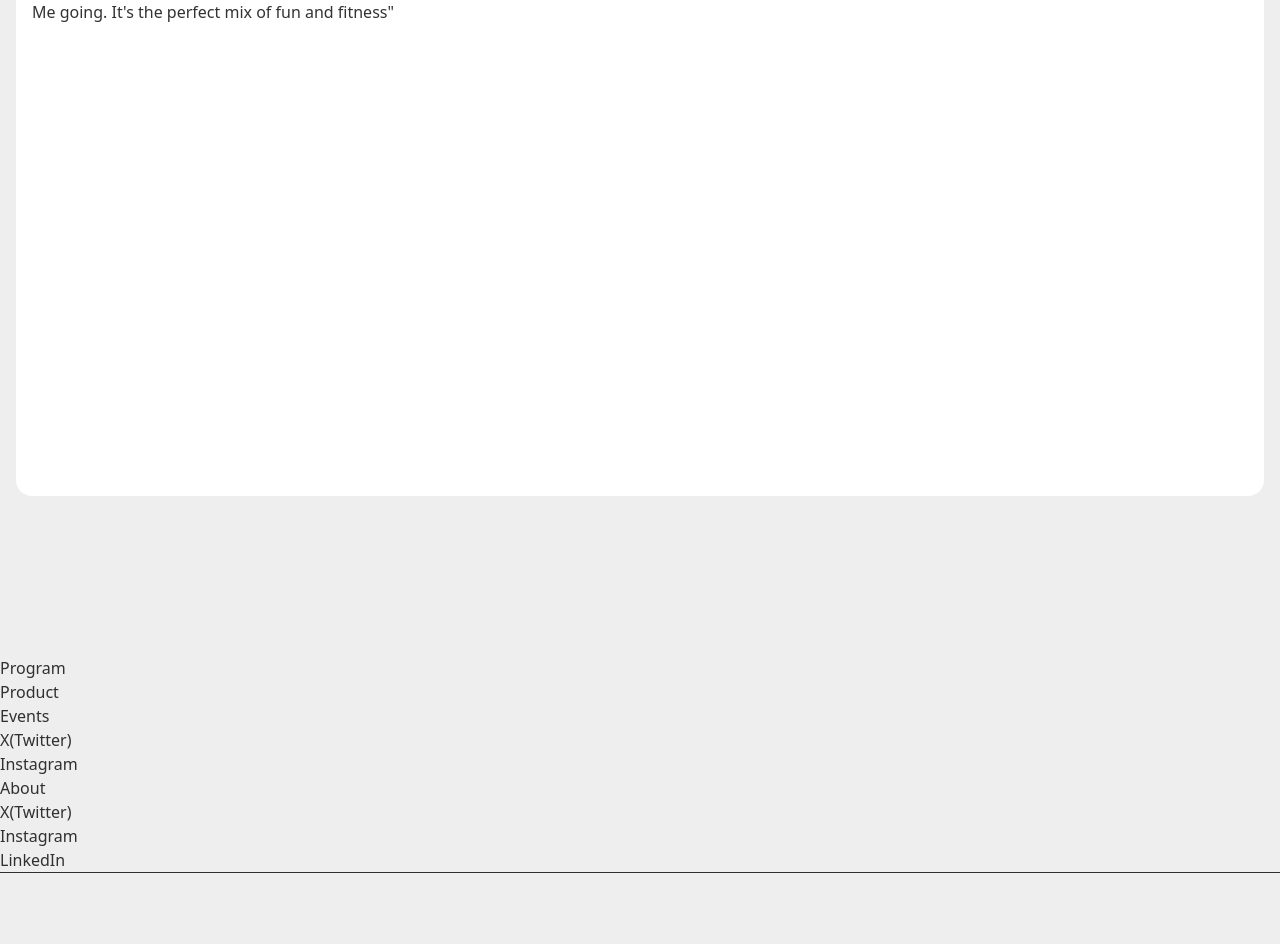
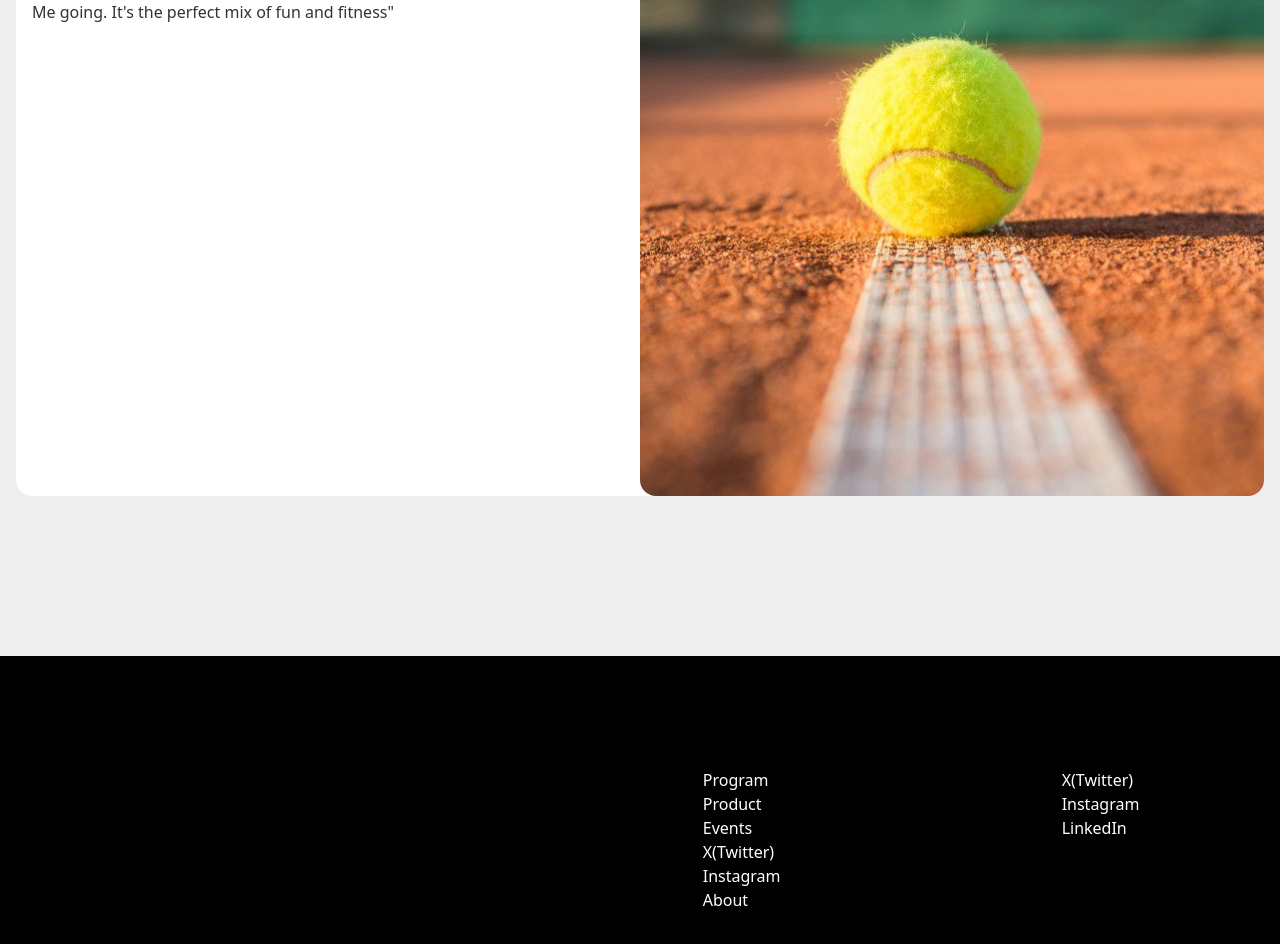
Before and after one commit to arribion-link/sport-react-landing-page, a React (Vite) app: page / in a window 1280 px wide. Shown: the part 3656-4600 px from the top of the page. Before the commit the page ends 4529 px from the top, so only its background shows below. Built offline with nearby package versions, Linux system fonts and the light colour scheme.

Commit message:
updated the footer

```diff
--- a/src/components/partials/Footer.jsx
+++ b/src/components/partials/Footer.jsx
@@ -3,11 +3,10 @@ import { Link } from "react-router-dom"
 const Footer = () => {
   return (
     <>
-      <div>
-        <div className=""></div>
-        <div>
-
-        </div>
+      <footer className="text-white bg-black min-h-[70vh] pt-[7em]">
+        <div className="flex justify-around">
+          <div></div>
+          <div></div>
           <div>
             <ul>
               <li>
@@ -46,7 +45,8 @@ const Footer = () => {
             </ul>
           </div>
         </div>
-      <hr />
+        {/* <hr /> */}
+      </footer>
     </>
   );
 }
--- a/src/pages/Home.jsx
+++ b/src/pages/Home.jsx
@@ -187,8 +187,8 @@ const Home = () => {
             </div>
           </div>
         </div>
-        <div className="bg-white rounded-2xl h-[70vh] p-4 mt-8 grid grid-cols-2">
-          <div>
+        <div className="bg-white rounded-2xl h-[70vh]  mt-8 grid grid-cols-2">
+          <div className="p-4">
             <div className="font-bold flex gap-2">
               <DiDotnet />
               <p><span>1</span>/<span>20</span></p>
@@ -203,7 +203,7 @@ const Home = () => {
 
             </div>
           </div>
-          <div className="bg-no-repeat bg-cover bg-center">
+          <div className="bg-[url(../assets/tennis.jpg)] bg-no-repeat bg-cover bg-center rounded-2xl">
 
           </div>
         </div>
```
Lines whose indentation alone changed are shown as unchanged.
